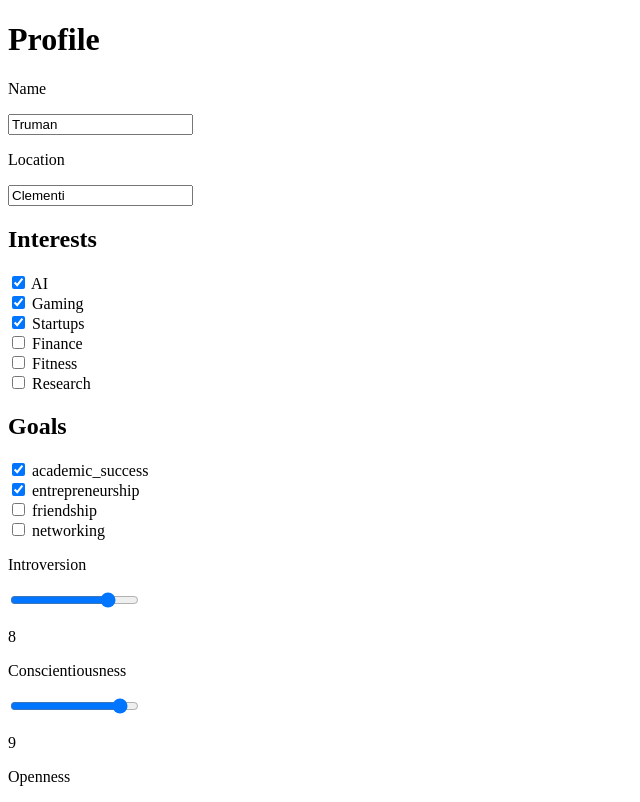
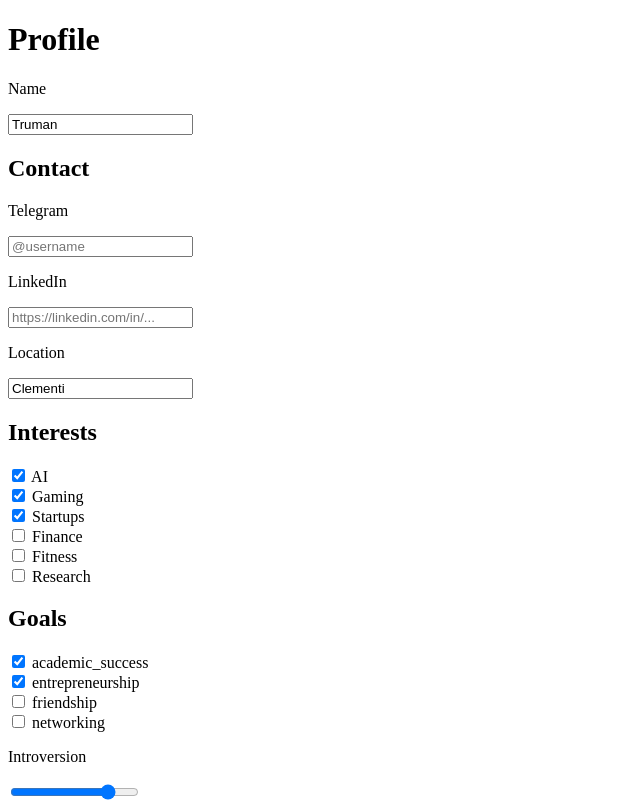
Before and after one commit to trumantay/affinia, a Vue app: page /profile in a window 1280 px wide. Shown: the top 802 px of the page, without its empty margins (0-640 px from the left). Built offline with nearby package versions, Linux system fonts and the light colour scheme; no server answers; the database is empty.

Commit message:
Add editable contact information to user profiles

```diff
--- a/src/pages/Profile.vue
+++ b/src/pages/Profile.vue
@@ -64,6 +64,12 @@ async function save() {
 
         <input v-model="store.currentUser.name" />
 
+        <h2> Contact </h2>
+        <p> Telegram </p>
+        <input v-model="store.currentUser.telegram" placeholder="@username" />
+        <p> LinkedIn </p>
+        <input v-model="store.currentUser.linkedin" placeholder="https://linkedin.com/in/..." />
+
         <p> Location </p>
         <input v-model="store.currentUser.location.area" />
 
```
